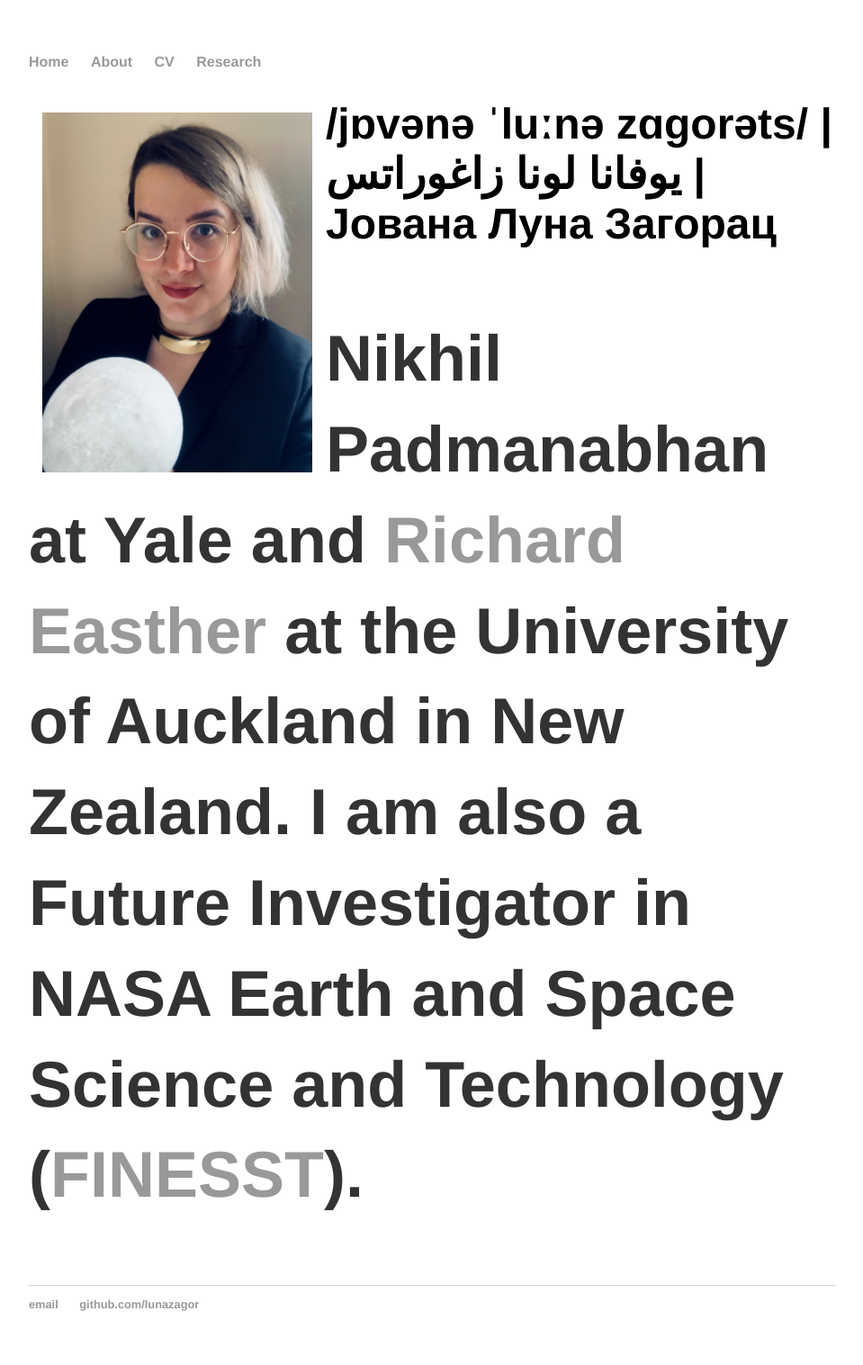
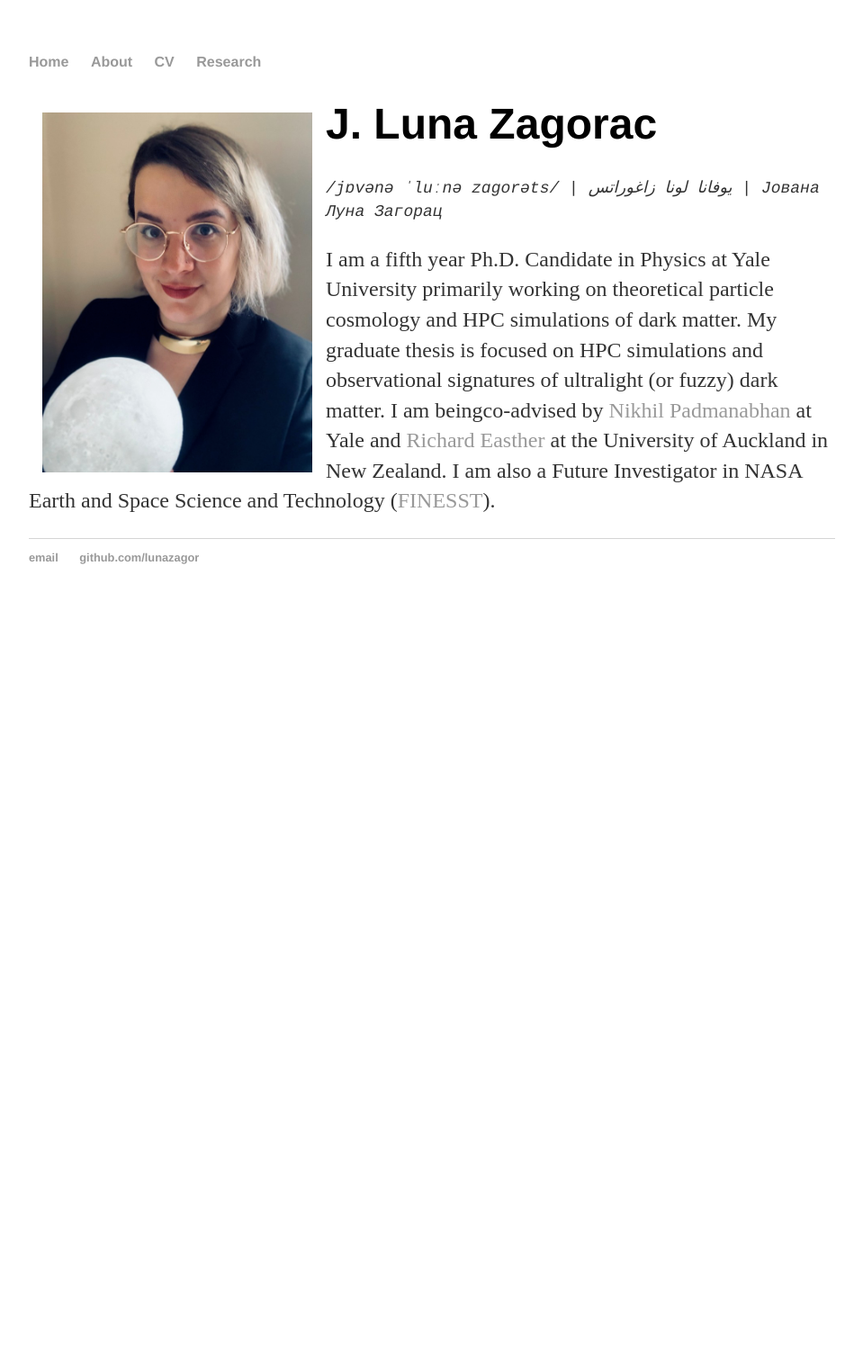
Before and after one commit to lunazagor/lunazagor.github.io, a Jekyll site: the page built from index.html, in a window 1280 px wide. Shown: the whole page at 90% size, without its empty margins (160-1119 px from the left). Built offline with Jekyll 4.4.1, drawn with Linux system fonts in a browser that asks for light colours; after the commit the page ends 900 px from its top, so only the background shows below that.

Commit message:
Update index.html

```diff
--- a/index.html
+++ b/index.html
@@ -17,9 +17,9 @@
 <img src="portrait.png", align = "left", style="display:block;padding:15px;width:300px">
 
 <div class="blurb">
-	<h1 style="font-family:garamond> J. Luna Zagorac </h1>
+	<h1> J. Luna Zagorac </h1>
 	<! -- Paragraph of name spellings -->
 	<p style="font-family:courier;font-size:18px;font-style:italic;";text-align:center;"> /jɒvənə ˈluːnə zɑgorəts/ | يوفانا لونا زاغوراتس | &#1032&#1086&#1074&#1072&#1085&#1072 &#1051&#1091&#1085&#1072 &#1047&#1072&#1075&#1086&#1088&#1072&#1094;<p>
 	<! -- Brief About Me -->
-	<p style="font-family:garamond> I am a fifth year Ph.D. Candidate in Physics at Yale University primarily working on theoretical particle cosmology and HPC simulations of dark matter. My graduate thesis is focused on HPC simulations and observational signatures of ultralight (or fuzzy) dark matter. I am beingco-advised by <a href="https://physics.yale.edu/people/nikhil-padmanabhan">Nikhil Padmanabhan</a> at Yale and <a href="https://www.physics.auckland.ac.nz/people/reas725">Richard Easther</a> at the University of Auckland in New Zealand. I am also a Future Investigator in NASA Earth and Space Science and Technology (<a href="https://nspires.nasaprs.com/external/viewrepositorydocument/cmdocumentid=753338/solicitationId=%7BE16CD59F-29DD-06C0-8971-CE1A9C252FD4%7D/viewSolicitationDocument=1/FINESST%20ASTRO20%20Proposal%20Selections.pdf">FINESST</a>).
+	<p> I am a fifth year Ph.D. Candidate in Physics at Yale University primarily working on theoretical particle cosmology and HPC simulations of dark matter. My graduate thesis is focused on HPC simulations and observational signatures of ultralight (or fuzzy) dark matter. I am beingco-advised by <a href="https://physics.yale.edu/people/nikhil-padmanabhan">Nikhil Padmanabhan</a> at Yale and <a href="https://www.physics.auckland.ac.nz/people/reas725">Richard Easther</a> at the University of Auckland in New Zealand. I am also a Future Investigator in NASA Earth and Space Science and Technology (<a href="https://nspires.nasaprs.com/external/viewrepositorydocument/cmdocumentid=753338/solicitationId=%7BE16CD59F-29DD-06C0-8971-CE1A9C252FD4%7D/viewSolicitationDocument=1/FINESST%20ASTRO20%20Proposal%20Selections.pdf">FINESST</a>).
 </div><!-- /.blurb -->
```
